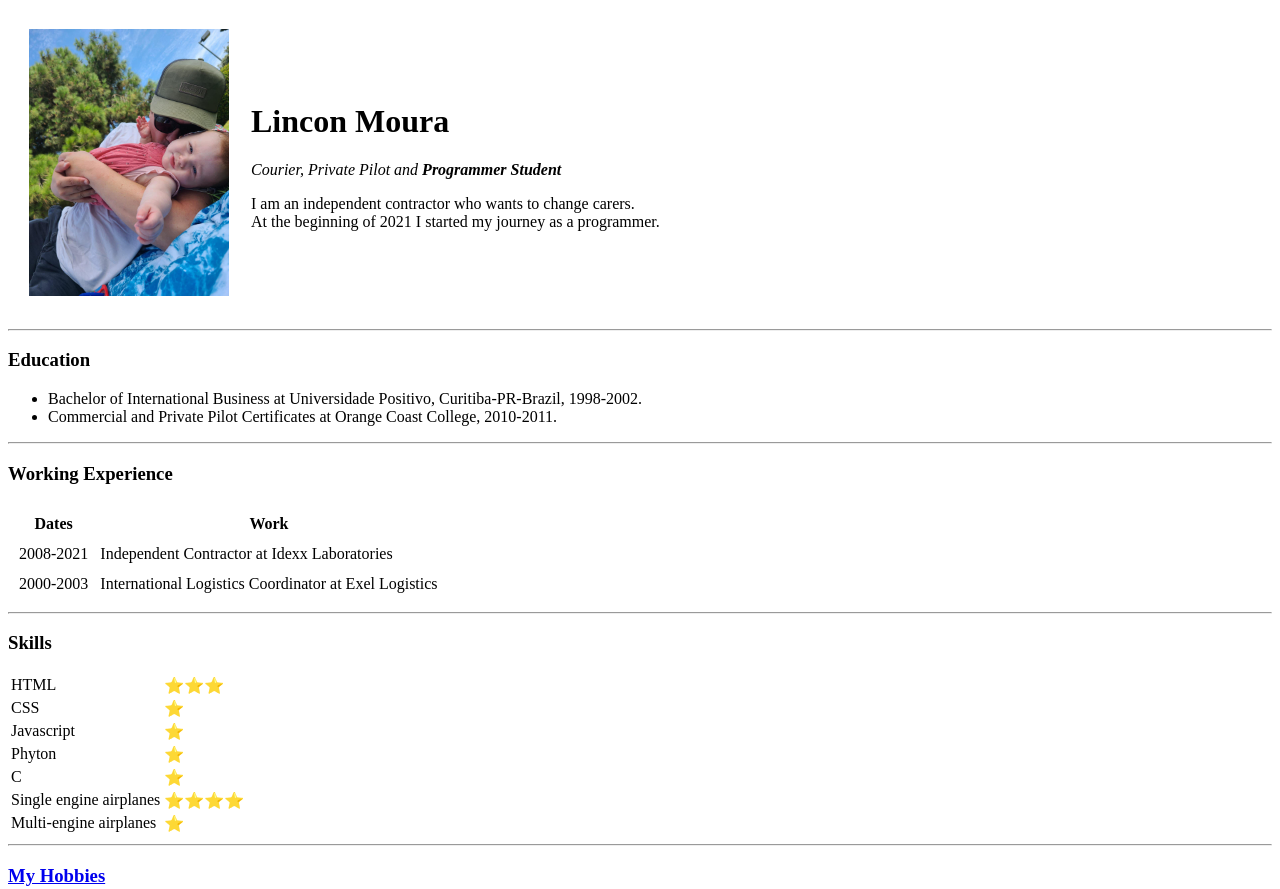
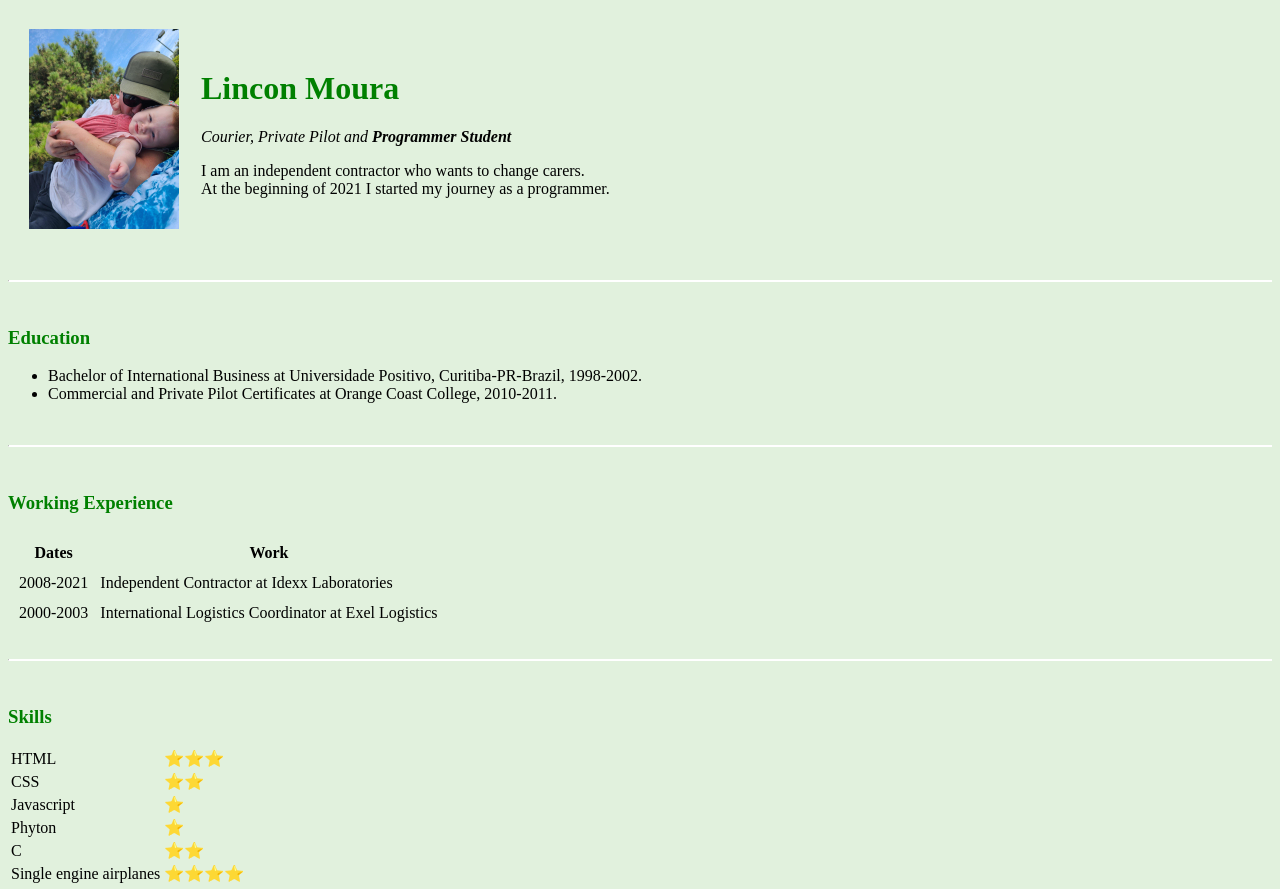
Before and after one commit to Lincode21/cv, a plain HTML site: page index.html in a window 1280 px wide. Shown: the top 889 px of the page. Drawn offline with Linux system fonts and the light colour scheme.

Commit message:
Add files via upload

```diff
--- /dev/null
+++ b/CSS/styles.css
@@ -0,0 +1,25 @@
+
+
+head {
+
+}
+
+
+
+body {
+  background-color: #e1f1dd;
+}
+
+h1 {
+  color: #008000;
+}
+
+h3 {
+  color: #008000;
+}
+
+hr {
+  border-top: none;
+  border-color: white;
+  border-bottom-width: 2px;
+}
--- a/index.html
+++ b/index.html
@@ -4,24 +4,30 @@
 <head>
   <meta charset="utf-8">
   <title>Linc's Personal Site</title>
+  <link rel="stylesheet" href="css/styles.css">
+
 </head>
 
 <body>
   <table cellspacing="20">
     <tr>
-      <td><img src="images/lincsoph.jpeg" alt="Linc and Sophia" width="200px"></td>
+      <td><img src="images/lincsoph.jpeg" alt="Linc and Sophia" width="150px"></td>
       <td>
         <h1>Lincon Moura</h1>
         <p><em>Courier, Private Pilot and <strong>Programmer Student</strong></em></p>
         <p>I am an independent contractor who wants to change carers.
-          <br />
+          <br>
           At the beginning of 2021 I started my journey as a programmer.
         </p>
       </td>
     </tr>
   </table>
 
+  <br>
+
   <hr>
+
+  <br>
 
   <h3>Education</h3>
   <ul>
@@ -29,7 +35,11 @@
     <li>Commercial and Private Pilot Certificates at Orange Coast College, 2010-2011.</li>
   </ul>
 
+  <br>
+
   <hr>
+
+  <br>
 
   <h3>Working Experience</h3>
   <table cellspacing="10">
@@ -51,7 +61,11 @@
     </tbody>
   </table>
 
+  <br>
+
   <hr>
+
+  <br>
 
   <h3>Skills</h3>
   <table>
@@ -61,7 +75,7 @@
     </tr>
     <tr>
       <td>CSS</td>
-      <td>⭐</td>
+      <td>⭐⭐</td>
     </tr>
     <tr>
       <td>Javascript</td>
@@ -73,19 +87,19 @@
     </tr>
     <tr>
       <td>C</td>
-      <td>⭐</td>
+      <td>⭐⭐</td>
     </tr>
     <tr>
       <td>Single engine airplanes</td>
       <td>⭐⭐⭐⭐</td>
     </tr>
-    <tr>
-      <td>Multi-engine airplanes</td>
-      <td>⭐</td>
-    </tr>
   </table>
 
+  <br>
+
   <hr>
+
+  <br>
 
   <h3><a href="hobbies.html">My Hobbies</a></h3>
   <h3><a href="contactme.html">Contact Me</a></h3>
```
Also changed, not shown: contactme.html (+2 -0 lines), hobbies.html (+16 -2 lines).
